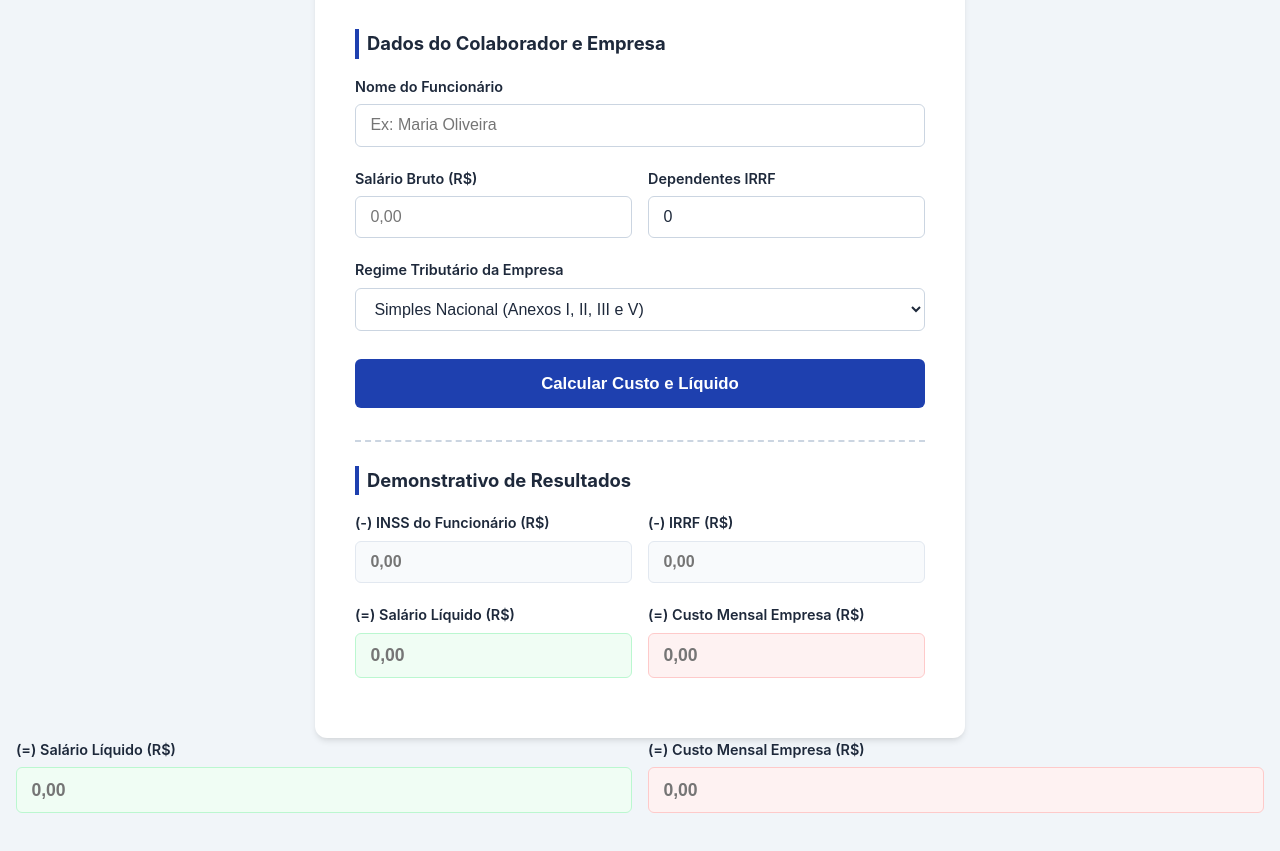
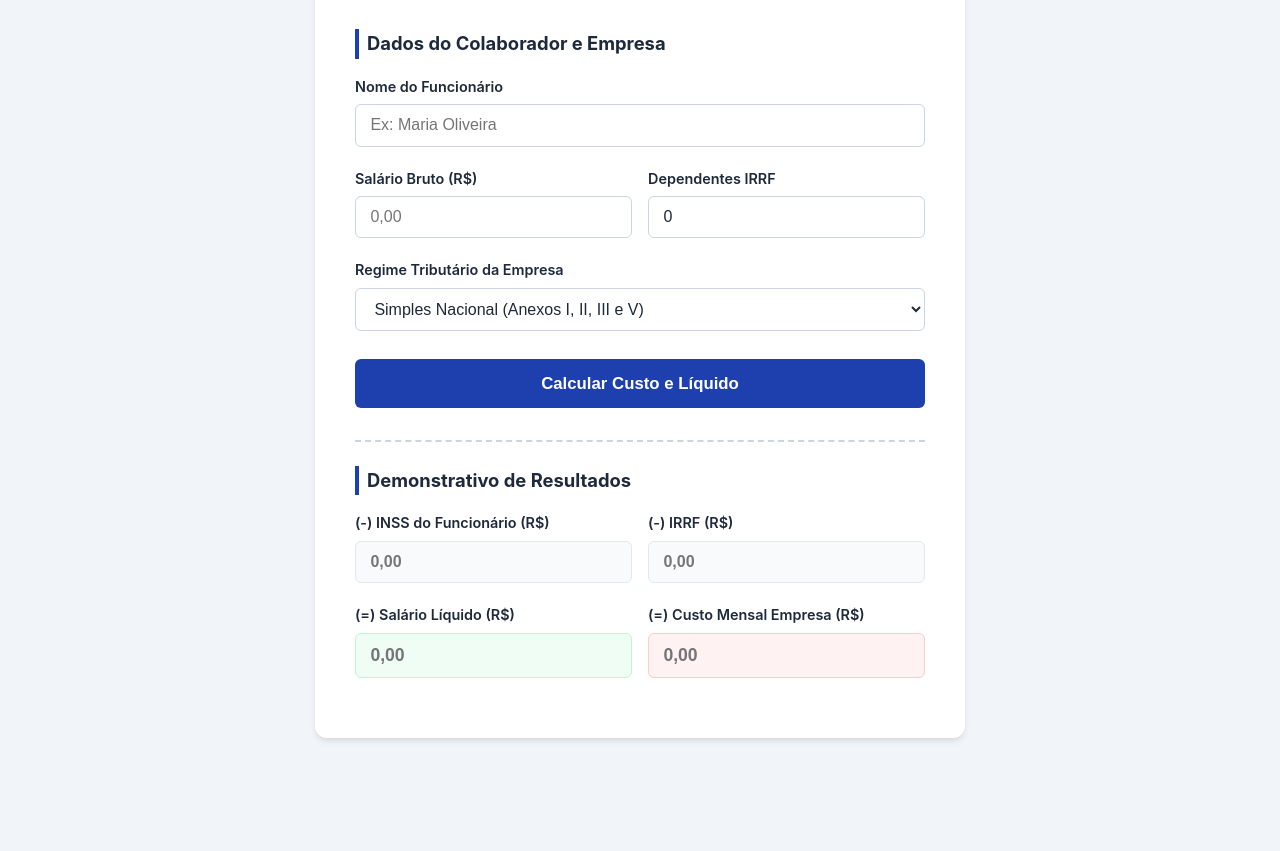
Before and after one commit to MarceloPiinheiro/calculadora-custo-funcionario, a plain HTML site: page index.html in a window 1280 px wide. Shown: the part 165-1016 px from the top of the page. After the commit the page ends 935 px from the top, so only its background shows below. Drawn offline with Linux system fonts and the light colour scheme.

Commit message:
fix: remove campos duplicados de resultado no final do HTML

```diff
--- a/index.html
+++ b/index.html
@@ -74,24 +74,6 @@
         </form>
     </main>
 
-    <div class="linha-dupla">
-                    <div class="campo-grupo destaque-liquido">
-                        <label for="salario_liquido">(=) Salário Líquido (R$)</label>
-                        <input type="number" id="salario_liquido" name="salario_liquido" step="0.01" placeholder="0,00" readonly>
-                    </div>
-
-                    <div class="campo-grupo destaque-custo">
-                        <label for="custo_empresa">(=) Custo Mensal Empresa (R$)</label>
-                        <input type="number" id="custo_empresa" name="custo_empresa" step="0.01" placeholder="0,00" readonly>
-                    </div>
-                </div>
-            </section>
-        </form>
-    </main>
-
-    <!-- Adicione esta linha aqui -->
     <script src="script.js"></script>
 </body>
 </html>
-</body>
-</html>
```
